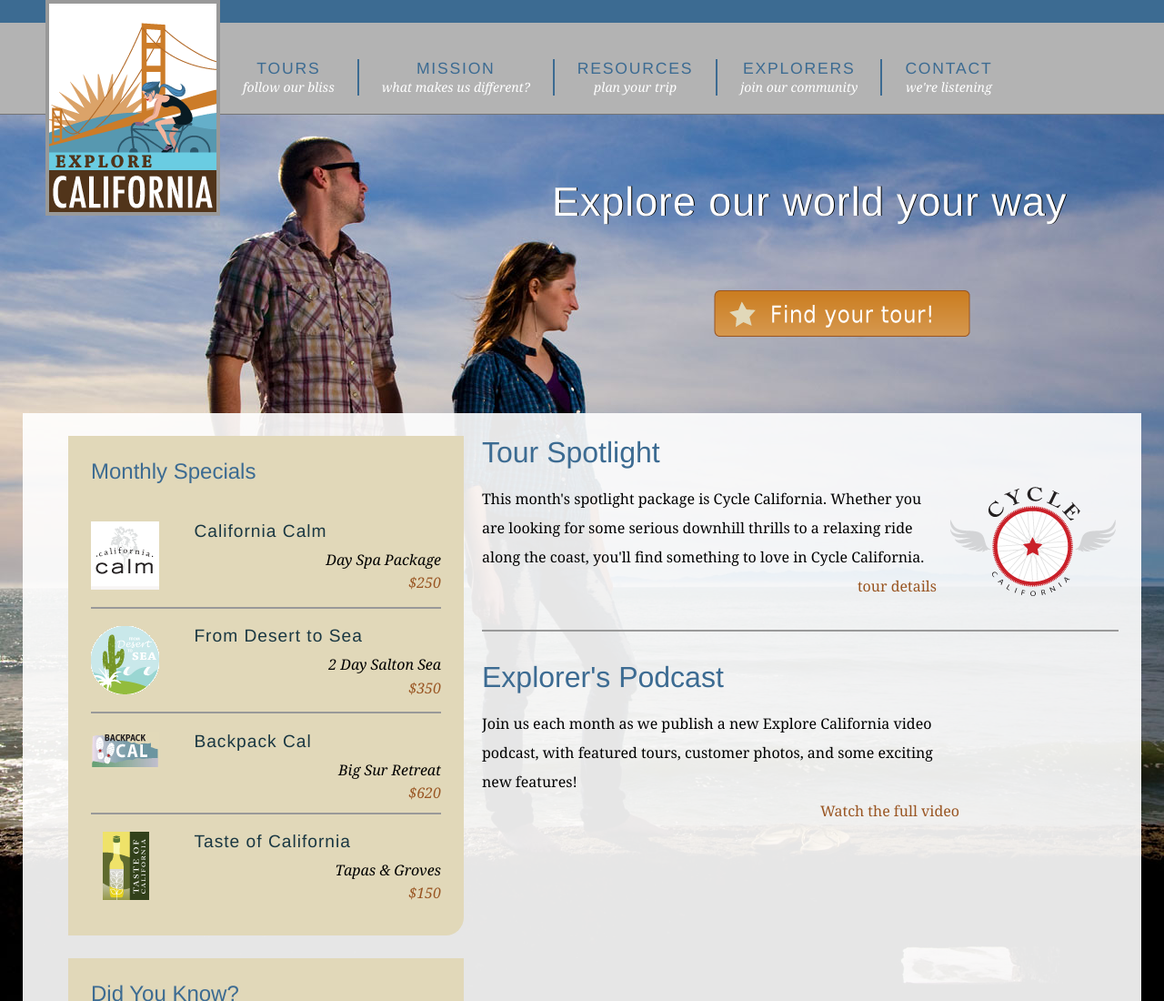
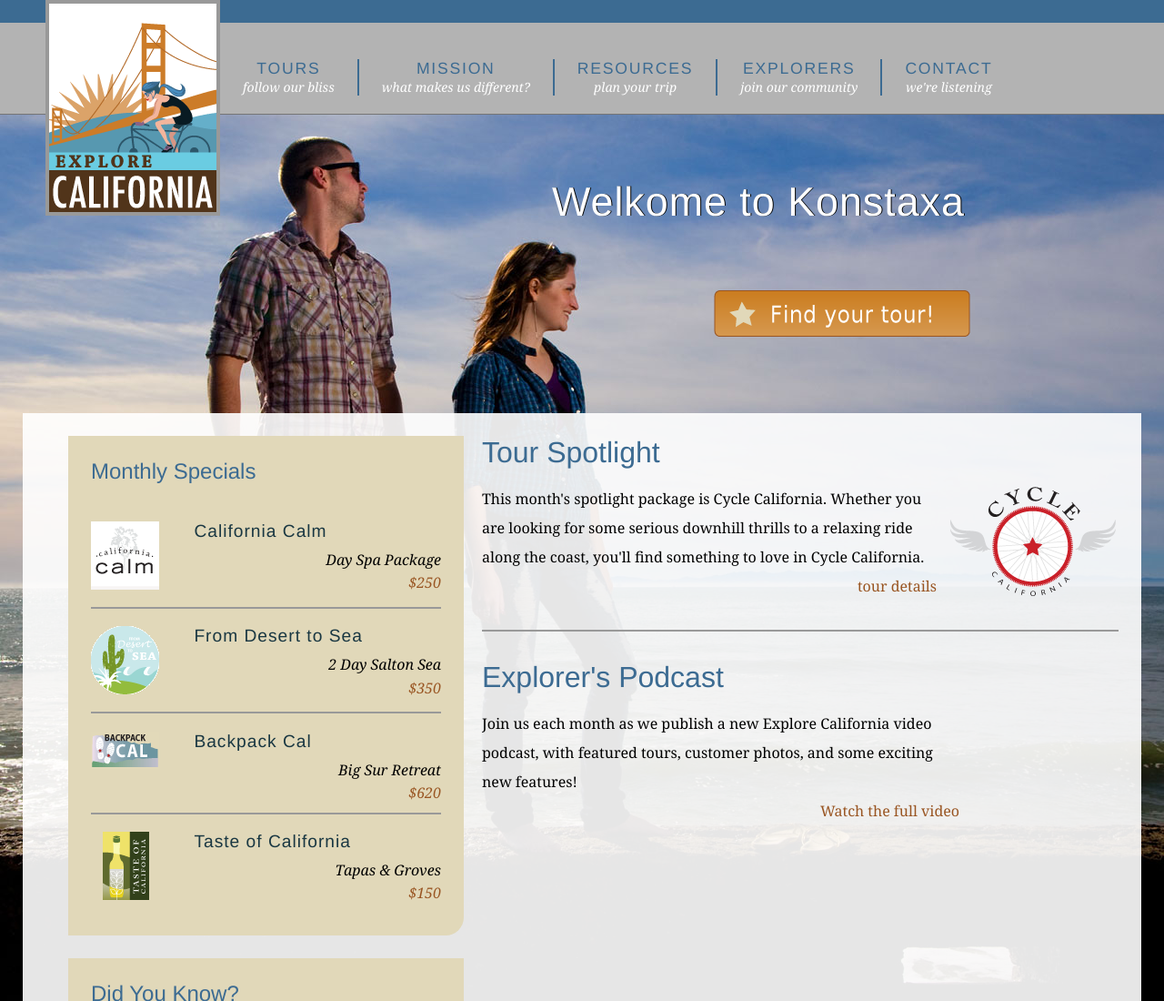
Before and after one commit to mr-tigga/explore_cali, a plain HTML site: page index.html in a window 1280 px wide. Shown: the top 1100 px of the page at 91% size. Drawn offline with Linux system fonts and the light colour scheme.

Commit message:
Modified Konstaxa

```diff
--- a/index.html
+++ b/index.html
@@ -55,7 +55,7 @@
       </div>
 
       <div id="actionCall">
-        <h1>Explore our world your way</h1>
+        <h1>Welkome to Konstaxa</h1>
         <a href="tours.html" title="Find your tour!"><h2>Find your tour</h2></a>
       </div>
 
```
